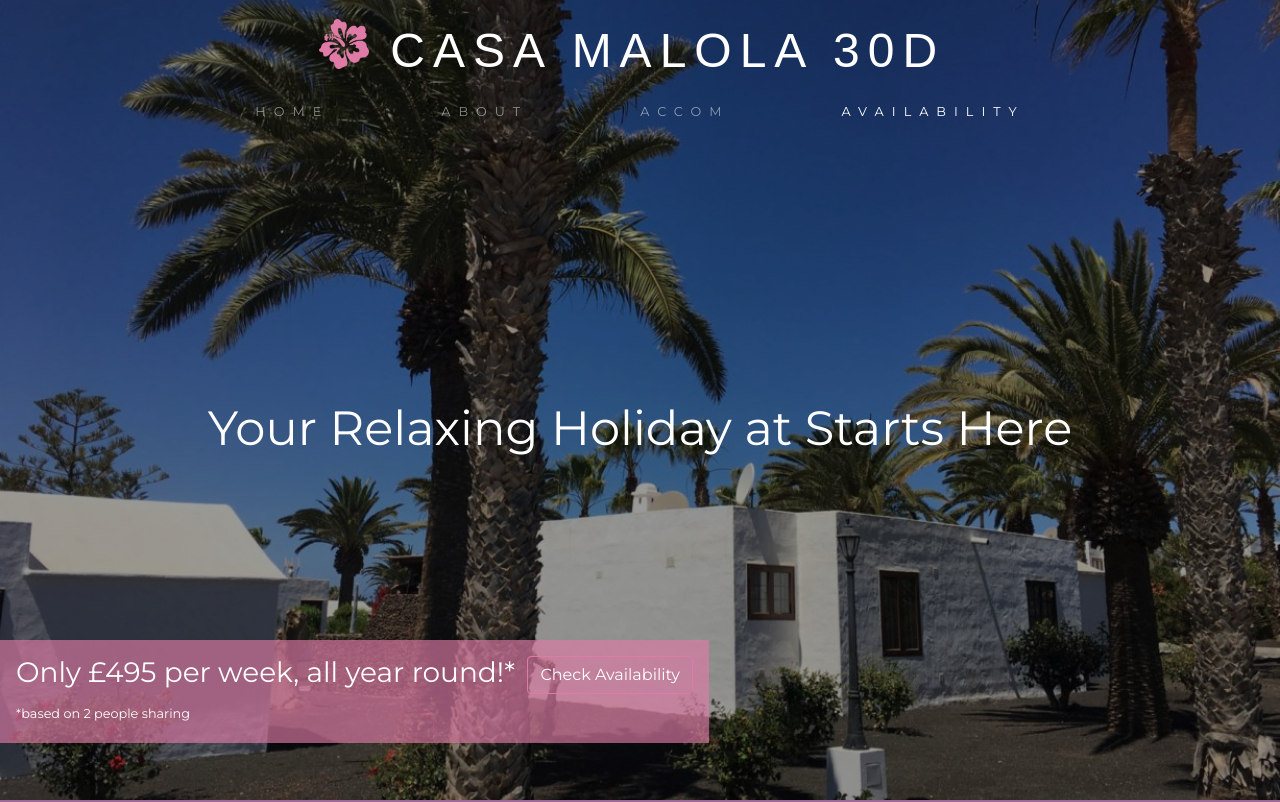
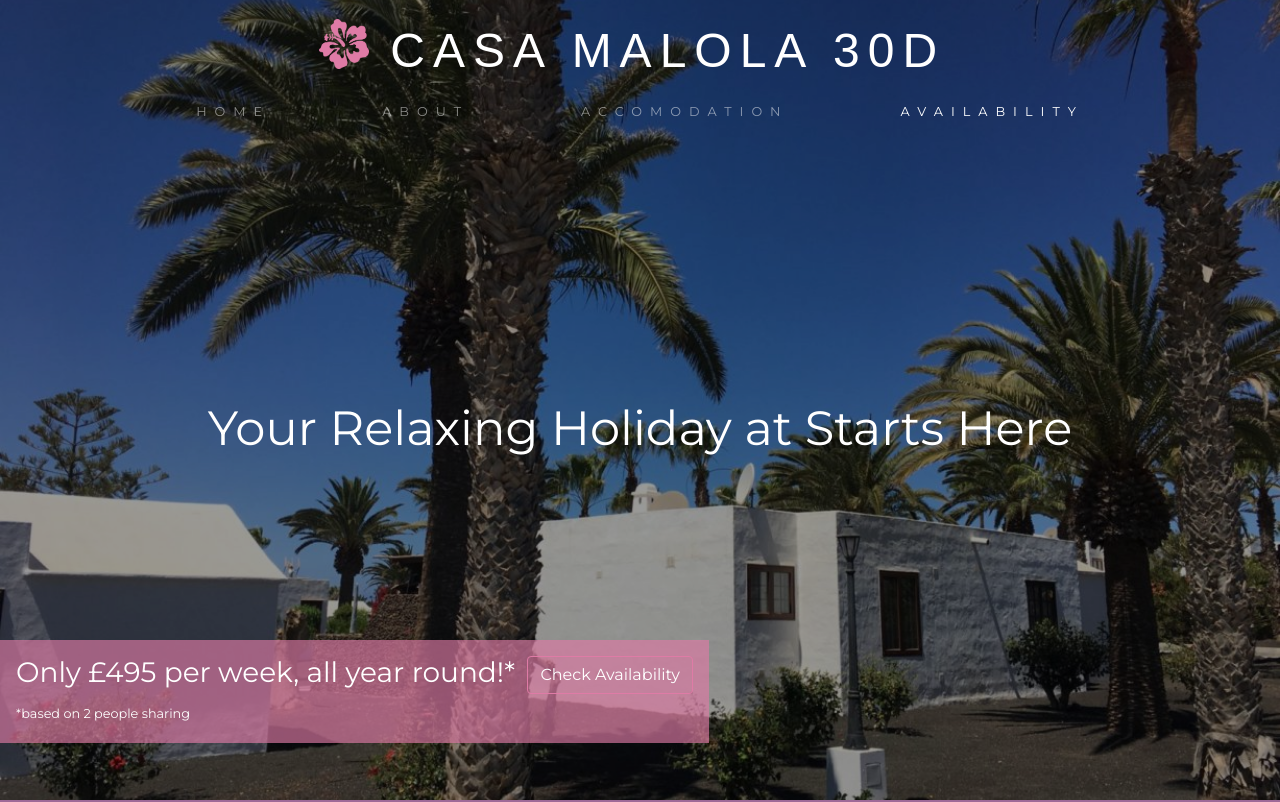
Before and after one commit to 4rc4ngel/Villa, a plain HTML site: page index.html in a window 1280 px wide. Shown: the top 802 px of the page. Drawn offline with nearby package versions, Linux system fonts and the light colour scheme; a web font is replaced by a local one.

Commit message:
added new link

```diff
--- a/index.html
+++ b/index.html
@@ -81,7 +81,7 @@
                   <a class="nav-link" href="#about">About</a>
                 </li>
                 <li class="nav-item">
-                  <a class="nav-link" href="#accomodation">Accom</a>
+                  <a class="nav-link" href="#accomodation">Accomodation</a>
                 </li>
                 <li class="nav-item">
                   <a class="nav-link" href="#availability">Availability</a>
```
